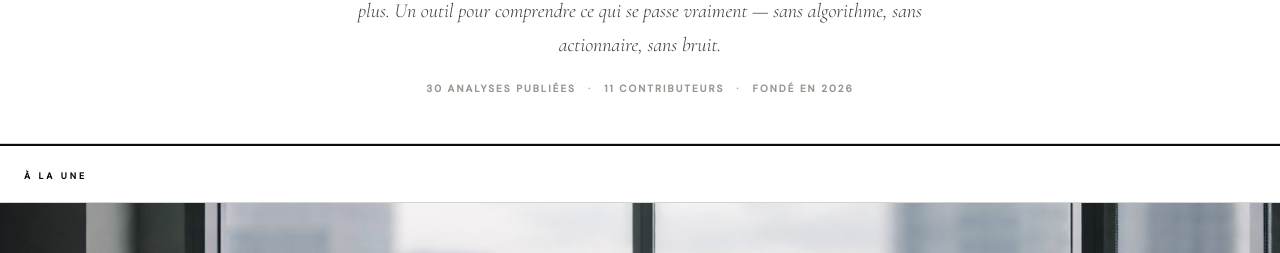
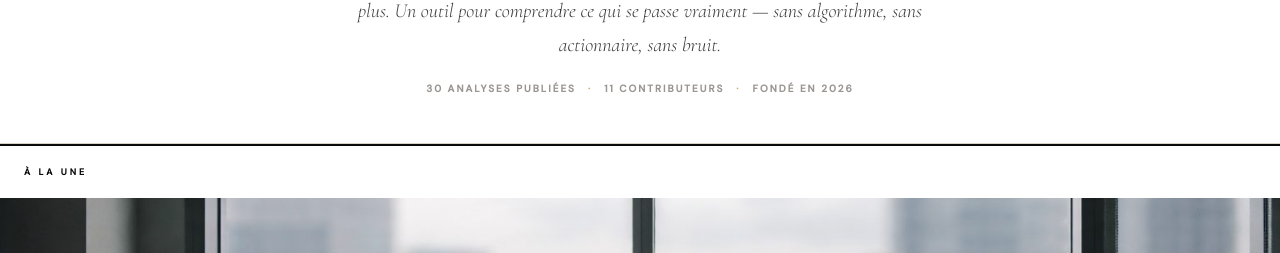
Before and after one commit to SteveMrld/Prisme, a Next.js app: page / in a window 1280 px wide. Shown: the part 3992-4245 px from the top of the page. Built offline with nearby package versions, Linux system fonts and the light colour scheme; no server answers; a web font is replaced by a local one.

Commit message:
fix: uneLabel — suppression border-bottom, plus d'encadré autour de À LA UNE

```diff
--- a/app/page.module.css
+++ b/app/page.module.css
@@ -1311,8 +1311,7 @@
   letter-spacing: 3px;
   text-transform: uppercase;
   color: var(--encre);
-  padding: 24px 24px 20px;
-  border-bottom: 1px solid var(--bord);
+  padding: 20px 24px 20px;
 }
 
 /* ── HERO pleine largeur ── */
```
